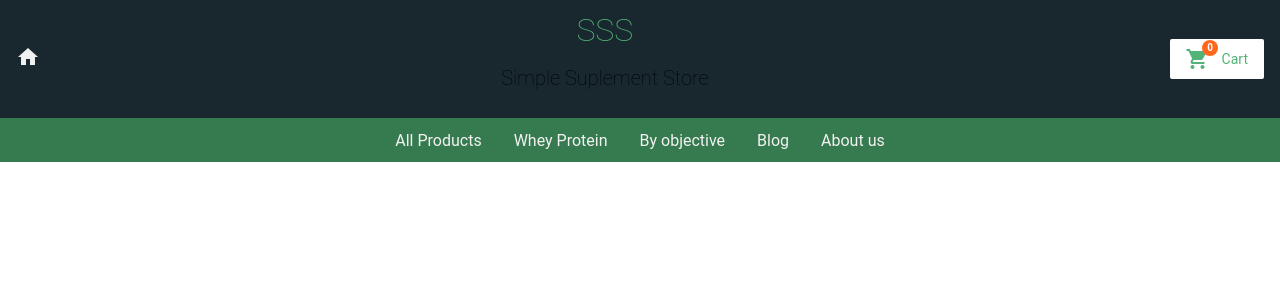
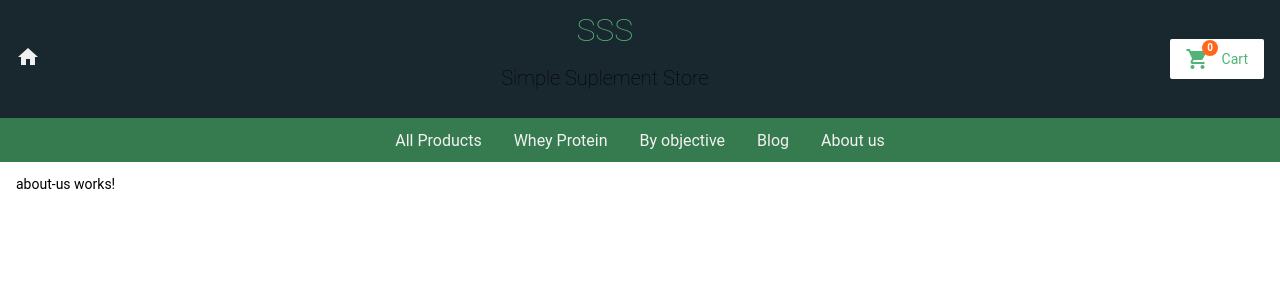
Before and after one commit to VictorPozzan/SSS--Simple-Supplements-Store-, an Angular app: page /aboutUs in a window 1280 px wide. Before the commit this address led to /. Shown: the top 300 px of the page. Built offline with nearby package versions, Linux system fonts and the light colour scheme.

Commit message:
new component AboutUs

```diff
--- /dev/null
+++ b/src/app/about-us/about-us.component.html
@@ -0,0 +1,3 @@
+<p>
+about-us works!
+</p>
--- /dev/null
+++ b/src/app/about-us/about-us.component.ts
@@ -0,0 +1,15 @@
+import { Component, OnInit } from '@angular/core';
+
+@Component({
+  selector: 'app-about-us',
+  templateUrl: './about-us.component.html',
+  styleUrls: ['./about-us.component.css']
+})
+export class AboutUsComponent implements OnInit {
+
+  constructor() { }
+
+  ngOnInit() {
+  }
+
+}
--- a/src/app/app.module.ts
+++ b/src/app/app.module.ts
@@ -12,6 +12,7 @@ import { ProductDetailsComponent } from './product-details/product-details.compo
 import { ProductListComponent } from './product-list/product-list.component';
 import { HeaderNav } from './header-nav/header-nav.component';
 import { TopBarComponent } from './top-bar/top-bar.component';
+import { AboutUsComponent } from './about-us/about-us.component';
 
 @NgModule({
   imports: [
@@ -29,8 +30,8 @@ import { TopBarComponent } from './top-bar/top-bar.component';
         component: CartComponent,
       },
       {
-        path: 'about-us',
-        component: ProductListComponent,
+        path: 'aboutUs',
+        component: AboutUsComponent,
       },
     ]),
   ],
@@ -42,6 +43,7 @@ import { TopBarComponent } from './top-bar/top-bar.component';
     ProductAlertsComponent,
     ProductDetailsComponent,
     TopBarComponent,
+    AboutUsComponent,
   ],
   bootstrap: [AppComponent],
   providers: [CartService],
--- a/src/app/header-nav/header-nav.component.html
+++ b/src/app/header-nav/header-nav.component.html
@@ -3,5 +3,5 @@
   <a>Whey Protein</a>
   <a>By objective</a>
   <a>Blog</a>
-  <a>About us</a>
+  <a routerLink="aboutUs">About us</a>
 </div>
```
Also changed, not shown: src/app/about-us/about-us.component.css (added).
